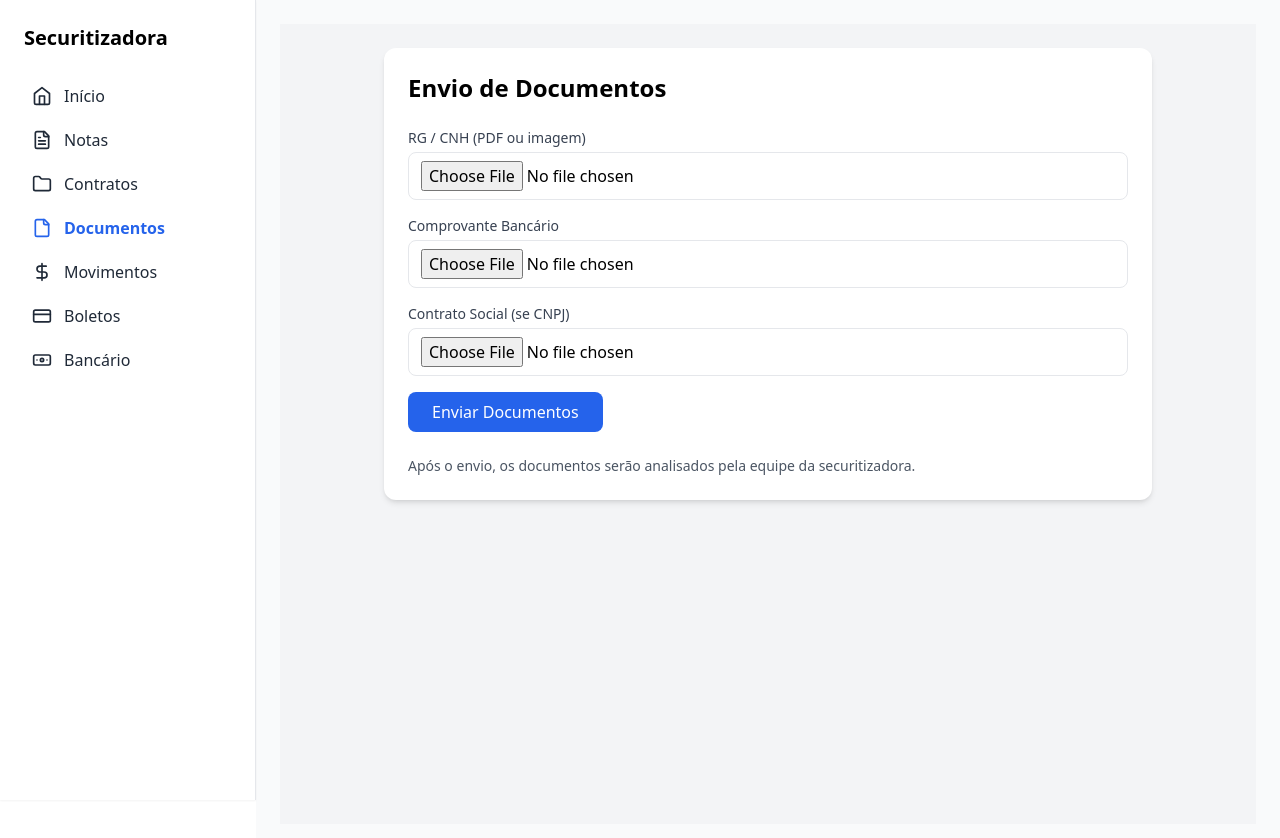
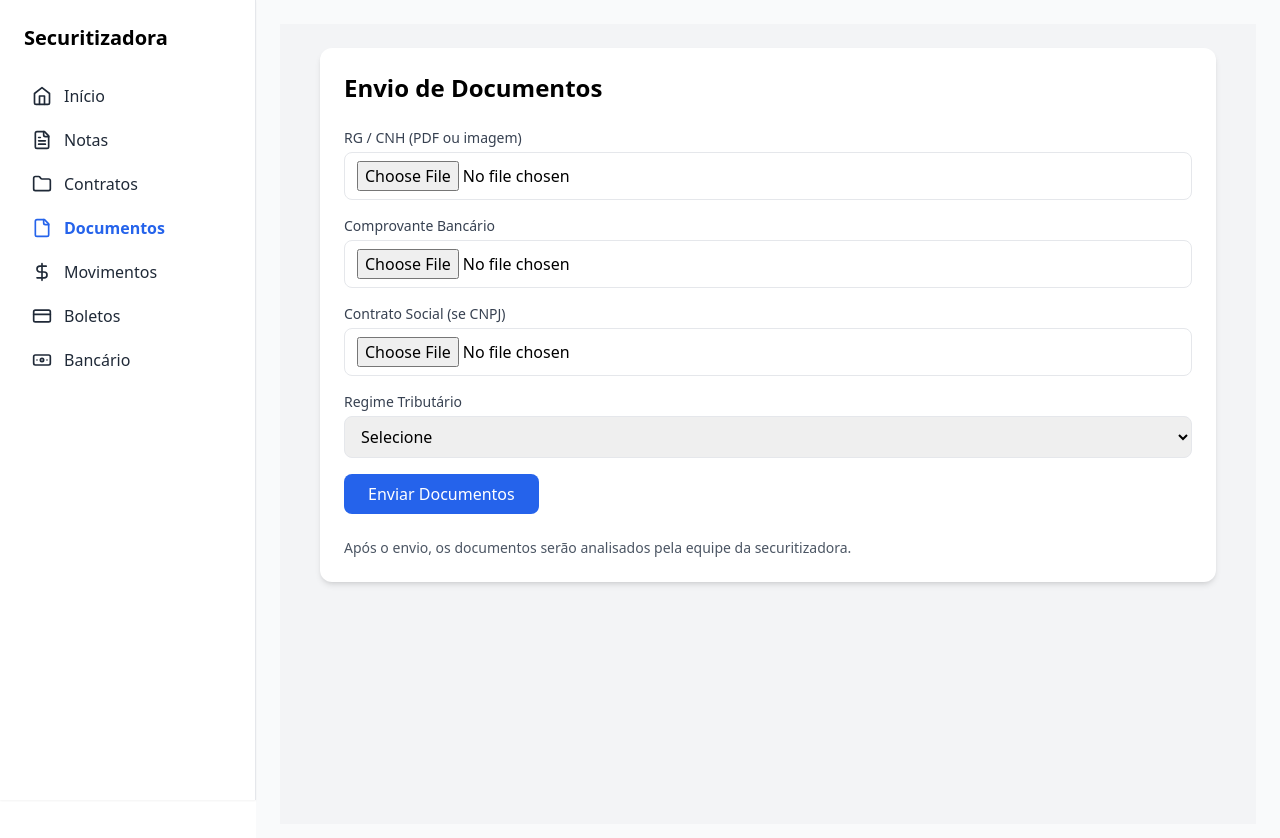
Before and after one commit to Diamank/diamank, a Next.js app: page /painel/documentos in a window 1280 px wide. Shown: the top 838 px of the page. Built offline with nearby package versions, Linux system fonts and the light colour scheme.

Commit message:
Update documentos.tsx

```diff
--- a/pages/painel/documentos.tsx
+++ b/pages/painel/documentos.tsx
@@ -1,6 +1,7 @@
 import { useState } from 'react'
 
 export default function Documentos() {
+  const [regime, setRegime] = useState<'simples' | 'presumido' | ''>('')
   const [arquivos, setArquivos] = useState<Record<string, File | null>>({
     rg: null,
     comprovante: null,
@@ -18,10 +19,11 @@ export default function Documentos() {
 
   return (
     <div className="min-h-screen bg-gray-100 p-6">
-      <div className="max-w-3xl mx-auto bg-white p-6 rounded-xl shadow-md">
+      <div className="max-w-4xl mx-auto bg-white p-6 rounded-xl shadow-md">
         <h1 className="text-2xl font-bold mb-6">Envio de Documentos</h1>
 
         <form onSubmit={handleUpload} className="space-y-4">
+          {/* Documentos básicos */}
           <div>
             <label className="block mb-1 text-sm font-medium text-gray-700">RG / CNH (PDF ou imagem)</label>
             <input
@@ -54,6 +56,83 @@ export default function Documentos() {
             />
           </div>
 
+          {/* Regime Tributário */}
+          <div>
+            <label className="block mb-1 text-sm font-medium text-gray-700">Regime Tributário</label>
+            <select
+              value={regime}
+              onChange={(e) => setRegime(e.target.value as 'simples' | 'presumido' | '')}
+              required
+              className="w-full border rounded-lg px-3 py-2"
+            >
+              <option value="">Selecione</option>
+              <option value="simples">Simples Nacional</option>
+              <option value="presumido">Lucro Presumido ou Real</option>
+            </select>
+          </div>
+
+          {/* Regime Simples Nacional */}
+          {regime === 'simples' && (
+            <>
+              <h2 className="text-md font-semibold mt-6 text-gray-700">PGDAS-D e DAS (últimos 3 meses)</h2>
+              {[1, 2, 3].map((i) => (
+                <div key={i} className="grid grid-cols-1 md:grid-cols-2 gap-4">
+                  <div>
+                    <label className="block mb-1 text-sm font-medium text-gray-700">PGDAS-D Mês {i}</label>
+                    <input
+                      type="file"
+                      accept=".pdf"
+                      onChange={(e) => handleChange(`pgdas_${i}`, e.target.files?.[0] || null)}
+                      className="w-full border rounded-lg px-3 py-2"
+                      required
+                    />
+                  </div>
+                  <div>
+                    <label className="block mb-1 text-sm font-medium text-gray-700">Comprovante DAS Mês {i}</label>
+                    <input
+                      type="file"
+                      accept=".pdf"
+                      onChange={(e) => handleChange(`das_${i}`, e.target.files?.[0] || null)}
+                      className="w-full border rounded-lg px-3 py-2"
+                      required
+                    />
+                  </div>
+                </div>
+              ))}
+            </>
+          )}
+
+          {/* Regime Presumido / Real */}
+          {regime === 'presumido' && (
+            <>
+              <h2 className="text-md font-semibold mt-6 text-gray-700">EFD-Contribuições e DARF (últimos 3 meses)</h2>
+              {[1, 2, 3].map((i) => (
+                <div key={i} className="grid grid-cols-1 md:grid-cols-2 gap-4">
+                  <div>
+                    <label className="block mb-1 text-sm font-medium text-gray-700">EFD Mês {i}</label>
+                    <input
+                      type="file"
+                      accept=".pdf"
+                      onChange={(e) => handleChange(`efd_${i}`, e.target.files?.[0] || null)}
+                      className="w-full border rounded-lg px-3 py-2"
+                      required
+                    />
+                  </div>
+                  <div>
+                    <label className="block mb-1 text-sm font-medium text-gray-700">Comprovante DARF Mês {i}</label>
+                    <input
+                      type="file"
+                      accept=".pdf"
+                      onChange={(e) => handleChange(`darf_${i}`, e.target.files?.[0] || null)}
+                      className="w-full border rounded-lg px-3 py-2"
+                      required
+                    />
+                  </div>
+                </div>
+              ))}
+            </>
+          )}
+
           <button
             type="submit"
             className="bg-blue-600 text-white px-6 py-2 rounded-lg hover:bg-blue-700"
```
